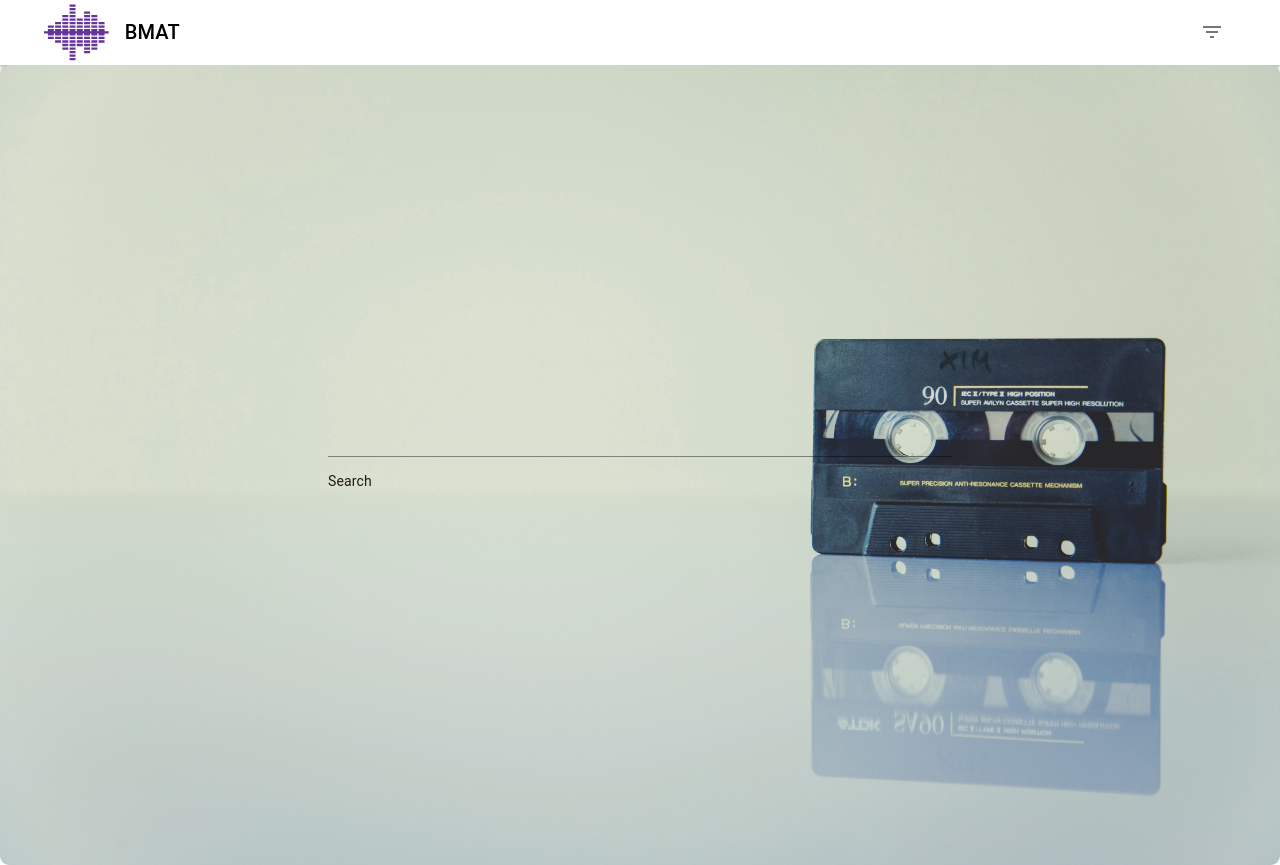
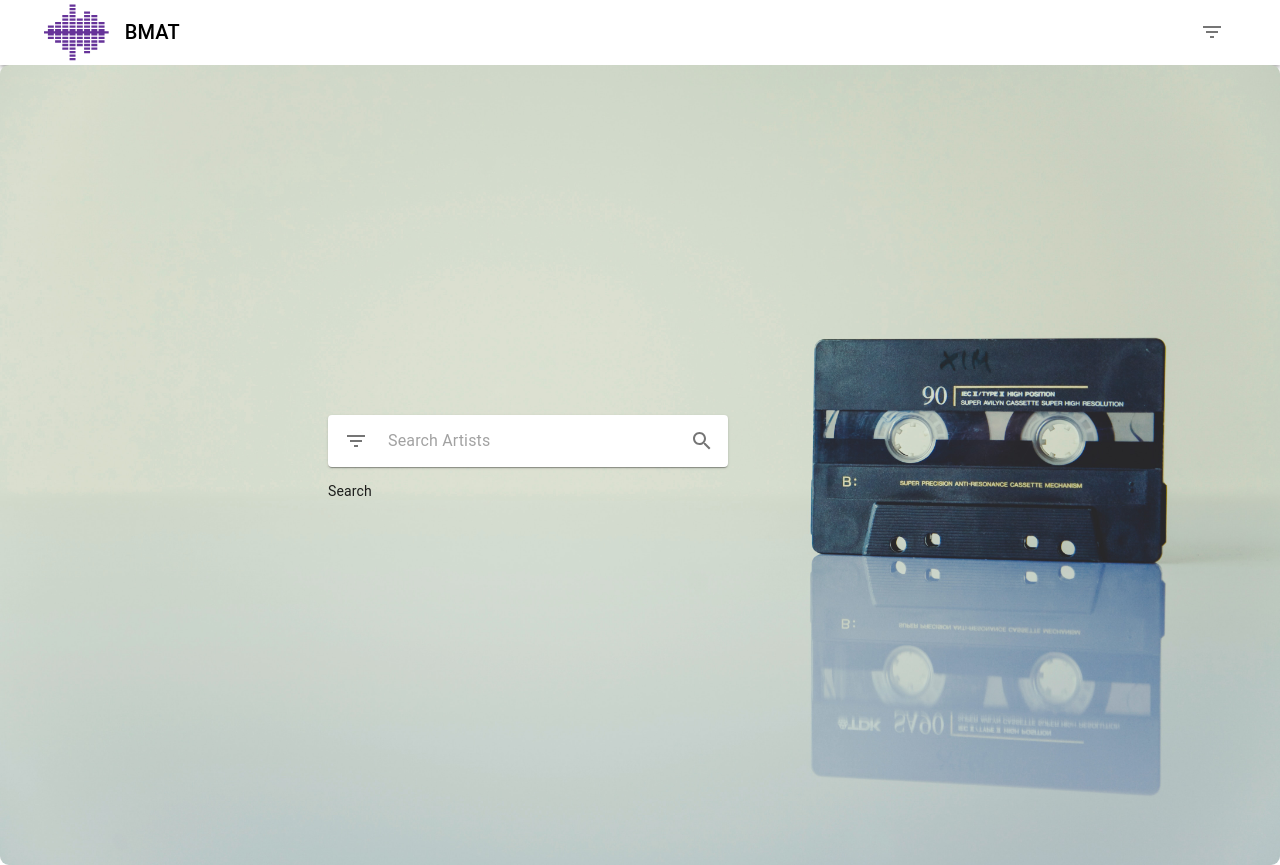
Before and after one commit to Iannes/bmat, a React (Create React App) app: page / in a window 1280 px wide. Built offline with nearby package versions, Linux system fonts and the light colour scheme.

Commit message:
search component

```diff
--- /dev/null
+++ b/src/Modules/components/common/Search/SearchInput.jsx
@@ -0,0 +1,40 @@
+import React from "react"
+import Paper from "@material-ui/core/Paper"
+import InputBase from "@material-ui/core/InputBase"
+import Divider from "@material-ui/core/Divider"
+import IconButton from "@material-ui/core/IconButton"
+import SearchIcon from "@material-ui/icons/Search"
+import TriggerDialog from "../../Select/TriggerDialog"
+import { useStyles } from "./Styles"
+
+export const SearchInput = ({
+  inputVal,
+  handleChange,
+  handleKeyPress,
+  handleSearch
+}) => {
+  const classes = useStyles()
+
+  return (
+    <Paper className={classes.root}>
+      <TriggerDialog />
+      <InputBase
+        className={classes.input}
+        placeholder="Search Artists"
+        inputProps={{
+          "aria-label": "search by artist name",
+          value: inputVal,
+          onChange: handleChange,
+          onKeyPress: handleKeyPress
+        }}
+      />
+      <IconButton
+        onClick={handleSearch}
+        className={classes.iconButton}
+        aria-label="search"
+      >
+        <SearchIcon />
+      </IconButton>
+    </Paper>
+  )
+}
--- a/src/Modules/components/common/Search/Styles.js
+++ b/src/Modules/components/common/Search/Styles.js
@@ -1,14 +1,21 @@
 import { makeStyles } from "@material-ui/core/styles"
 
-export const useStyles = makeStyles(() => ({
+export const useStyles = makeStyles(theme => ({
   root: {
-    flexGrow: 1
+    padding: "2px 4px",
+    display: "flex",
+    alignItems: "center",
+    width: 400
   },
   input: {
-    width: "100%"
+    marginLeft: theme.spacing(1),
+    flex: 1
   },
-  container: {
-    flexGrow: 1,
-    position: "relative"
+  iconButton: {
+    padding: 10
+  },
+  divider: {
+    height: 28,
+    margin: 4
   }
 }))
--- a/src/Modules/components/common/Search/index.jsx
+++ b/src/Modules/components/common/Search/index.jsx
@@ -1,21 +1,23 @@
 import React from "react"
-import TextField from "@material-ui/core/TextField"
+import { SearchInput } from "./SearchInput"
 import { useStoreState, useStoreDispatch } from "../../../../Lib/contexts/Store"
-import { useStyles } from "./Styles"
 import { filterData } from "../../../helpers/filterData"
 import { getResults } from "../../../../Lib/actions"
 
-export default function SearchField() {
+const SearchContainer = () => {
   const state = useStoreState()
-  const classes = useStyles()
   const dispatch = useStoreDispatch()
   const [inputVal, setInputVal] = React.useState("")
+  const results = filterData(inputVal, state.data, "artist")
+
+  const handleSearch = () => {
+    setInputVal("")
+    dispatch(getResults(results))
+  }
 
   const handleKeyPress = e => {
     if (e.key === "Enter") {
-      const results = filterData(inputVal, state.data, "artist")
-      setInputVal("")
-      dispatch(getResults(results))
+      handleSearch()
     }
   }
   const handleChange = e => {
@@ -23,15 +25,13 @@ export default function SearchField() {
   }
 
   return (
-    <article className={classes.root}>
-      <TextField
-        className={classes.input}
-        InputProps={{
-          value: inputVal,
-          onChange: handleChange,
-          onKeyPress: handleKeyPress
-        }}
-      />
-    </article>
+    <SearchInput
+      inputVal={inputVal}
+      handleChange={handleChange}
+      handleKeyPress={handleKeyPress}
+      handleSearch={handleSearch}
+    />
   )
 }
+
+export default SearchContainer
```
